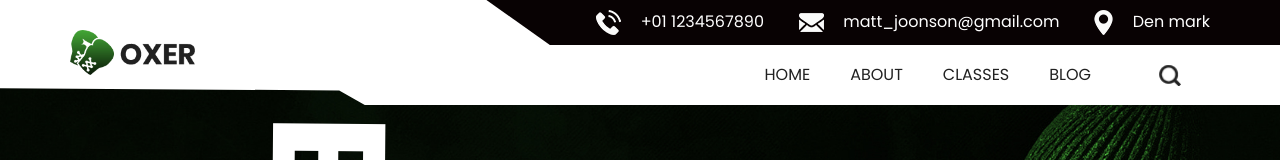
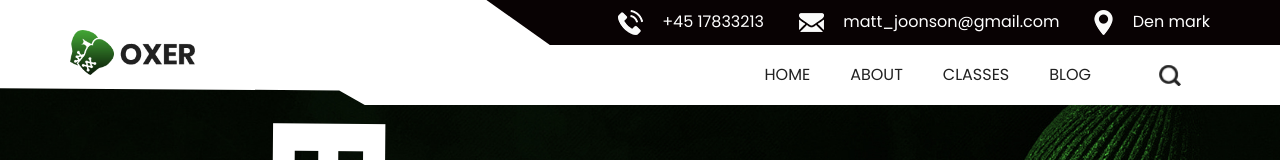
Before and after one commit to Mahmoudmans90/oxer-, a plain HTML site: page index.html in a window 1280 px wide. Shown: the top 160 px of the page. Drawn offline with nearby package versions, Linux system fonts and the light colour scheme; some packages are replaced by stand-ins of ours; a web font is replaced by a local one.

Commit message:
Update index.html

```diff
--- a/index.html
+++ b/index.html
@@ -43,7 +43,7 @@
                 <li class="">
                   <a class="" href="">
                     <img src="images/telephone.png" alt="" />
-                    <span> +01 1234567890</span>
+                    <span> +45 17833213</span>
                   </a>
                 </li>
                 <li class="">
```
